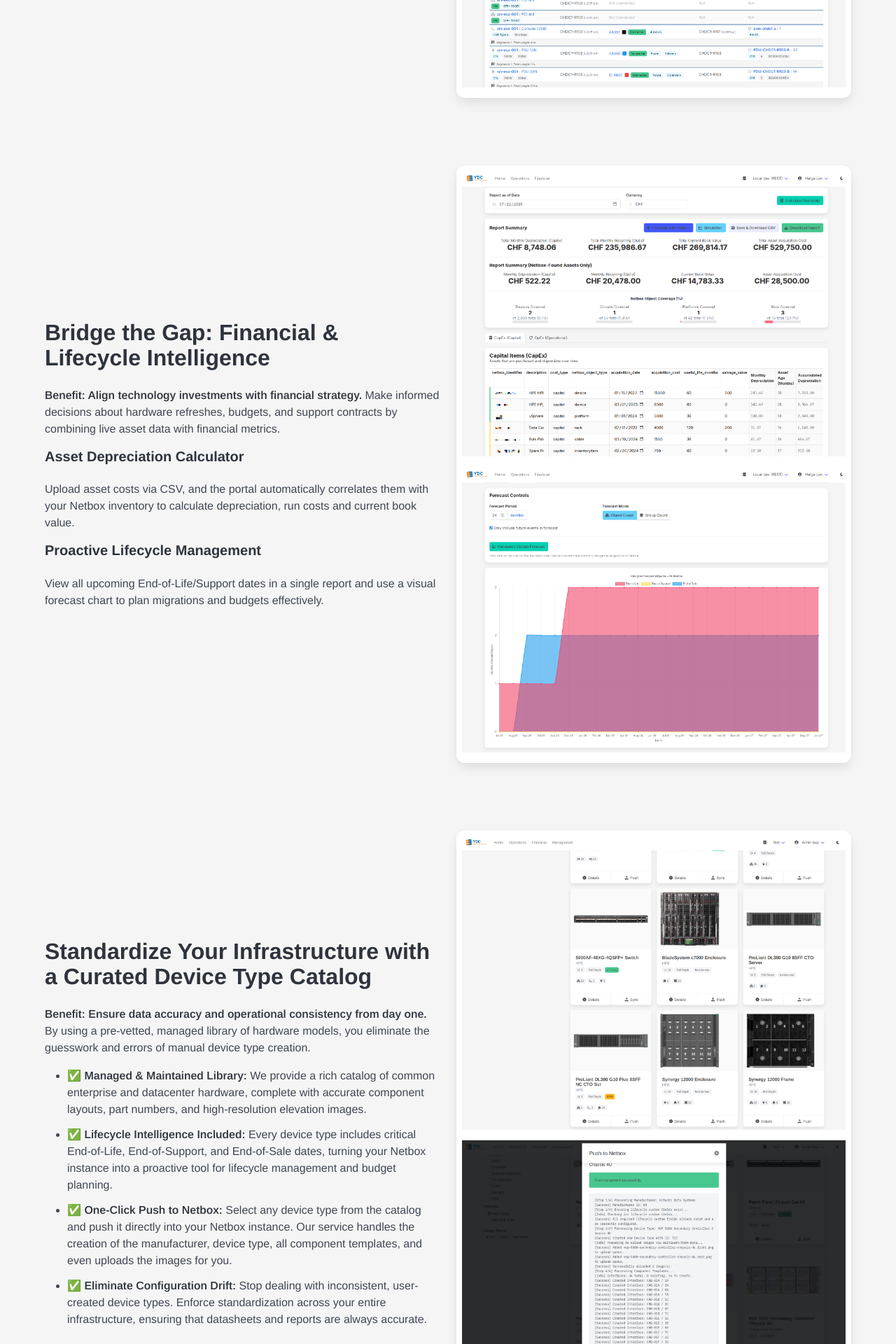
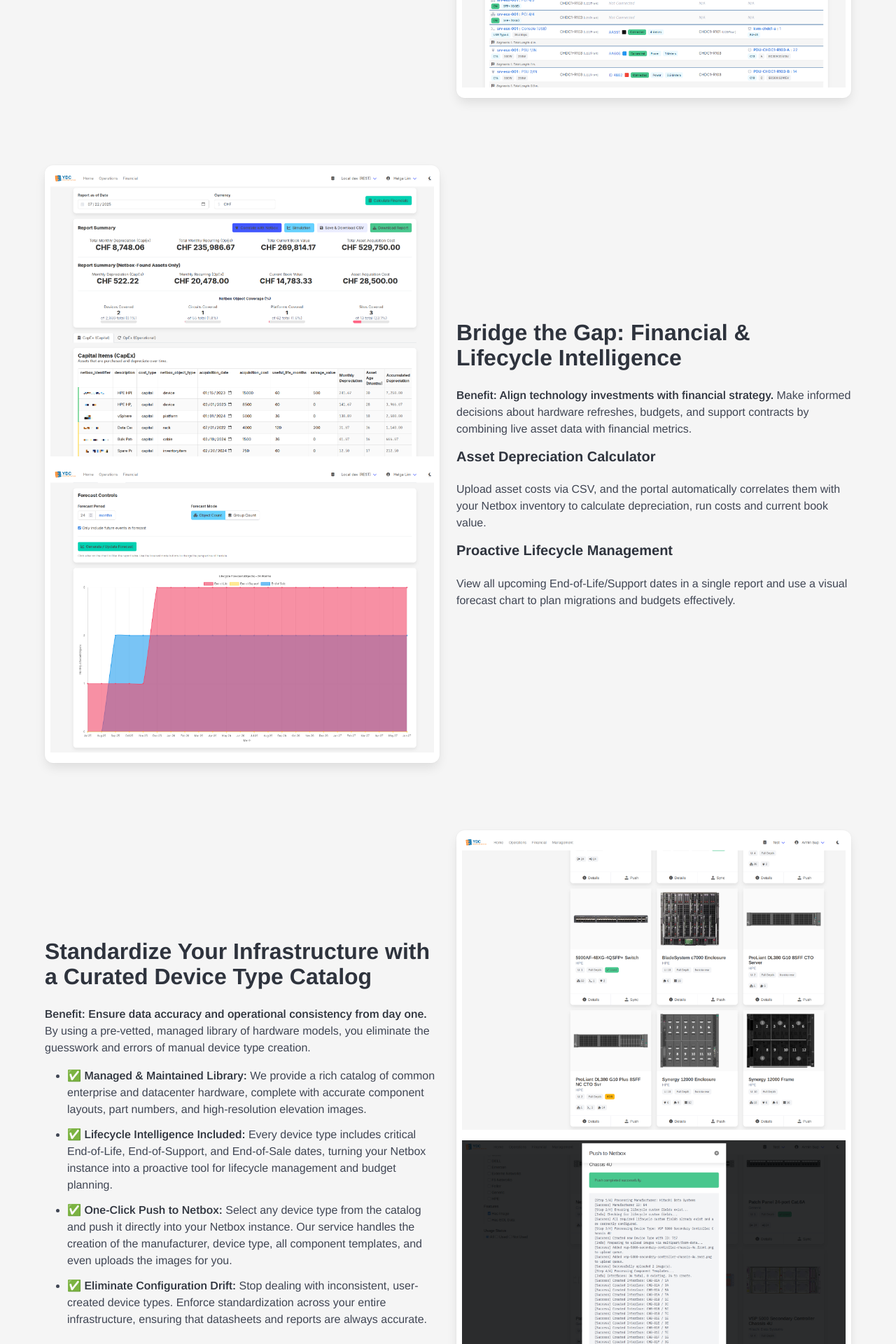
Before and after one commit to ydata-ch/ydata-ch, a Jekyll site: the page built from index.md, in a window 1280 px wide. Shown: the part 3114-5034 px from the top of the page at 70% size. Built offline with Jekyll 4.4.1, drawn with Linux system fonts in a browser that asks for light colours; nearby versions of some CDN libraries.

Commit message:
Revert ordering

```diff
--- a/_includes/sections/credibility.html
+++ b/_includes/sections/credibility.html
@@ -2,7 +2,12 @@
 <section class="section">
   <div class="container">
     <div class="columns is-vcentered">
-      <div class="column is-6 is-offset-1-tablet is-order-2-tablet">
+      <div class="column is-5 has-text-centered">
+        <figure class="image">
+          <img src="{{ '/assets/img/logo.svg' | relative_url }}" alt="{{ site.company_name }} Logo" />
+        </figure>
+      </div>
+      <div class="column is-6 is-offset-1">
         <h2 class="title is-2">Built by Experts, For Experts</h2>
         <p class="subtitle is-4">The ydata Netbox Portal isn't just a product; it's a reflection of our deep, hands-on expertise in datacenter operations and services, combined with customer demand. We built it because we live the challenges it solves every day.</p>
         <ul class="mt-4">
@@ -11,11 +16,6 @@
           <li class="mb-2"><strong>Secure &amp; Modern:</strong> Built on a robust, performant stack.</li>
         </ul>
       </div>
-      <div class="column is-5 has-text-centered is-order-1-tablet">
-        <figure class="image">
-          <img src="{{ '/assets/img/logo.svg' | relative_url }}" alt="{{ site.company_name }} Logo" />
-        </figure>
-      </div>
     </div>
   </div>
 </section>
--- a/_includes/sections/feature-financial.html
+++ b/_includes/sections/feature-financial.html
@@ -2,7 +2,13 @@
 <section class="section">
   <div class="container">
     <div class="columns is-vcentered">
-      <div class="column is-6 is-order-2-tablet">
+      <div class="column is-6">
+        <figure class="box p-2">
+          <img src="{{ '/assets/img/depreciation.png' | relative_url }}" alt="Asset Depreciation tool" />
+          <img src="{{ '/assets/img/lifecycleforecast.png' | relative_url }}" alt="Lifecycle Forecast chart" class="mt-2" />
+        </figure>
+      </div>
+      <div class="column is-6">
         <h3 class="title is-3">Bridge the Gap: Financial &amp; Lifecycle Intelligence</h3>
         <p class="mb-4"><strong>Benefit: Align technology investments with financial strategy.</strong> Make informed decisions about hardware refreshes, budgets, and support contracts by combining live asset data with financial metrics.</p>
         <h4 class="title is-5 mt-4">Asset Depreciation Calculator</h4>
@@ -10,12 +16,6 @@
         <h4 class="title is-5 mt-4">Proactive Lifecycle Management</h4>
         <p>View all upcoming End-of-Life/Support dates in a single report and use a visual forecast chart to plan migrations and budgets effectively.</p>
       </div>
-      <div class="column is-6 is-order-1-tablet">
-        <figure class="box p-2">
-          <img src="{{ '/assets/img/depreciation.png' | relative_url }}" alt="Asset Depreciation tool" />
-          <img src="{{ '/assets/img/lifecycleforecast.png' | relative_url }}" alt="Lifecycle Forecast chart" class="mt-2" />
-        </figure>
-      </div>
     </div>
   </div>
 </section>
--- a/_includes/sections/feature-reporting.html
+++ b/_includes/sections/feature-reporting.html
@@ -2,7 +2,13 @@
 <section class="section">
   <div class="container">
     <div class="columns is-vcentered">
-      <div class="column is-6 is-order-2-tablet">
+      <div class="column is-6">
+        <figure class="box p-2">
+          <img src="{{ '/assets/img/monthlyreport.png' | relative_url }}" alt="Monthly Report dashboard" />
+          <img src="{{ '/assets/img/changelog.png' | relative_url }}" alt="Changelog Explorer" class="mt-2" />
+        </figure>
+      </div>
+      <div class="column is-6">
         <h3 class="title is-3">Gain Clarity: Actionable Reporting &amp; Dashboards</h3>
         <p class="mb-4"><strong>Benefit: Understand the *what*, *who*, and *why* behind infrastructure changes.</strong> Go beyond raw logs to identify trends, enhance accountability, and track growth.</p>
         <h4 class="title is-5 mt-4">Advanced Changelog Explorer</h4>
@@ -10,12 +16,6 @@
         <h4 class="title is-5 mt-4">Automated Monthly Reports</h4>
         <p>Generate a comprehensive, one-click report showing key activity, top users, and the net change (additions vs. deletions) for your critical assets.</p>
       </div>
-      <div class="column is-6 is-order-1-tablet">
-        <figure class="box p-2">
-          <img src="{{ '/assets/img/monthlyreport.png' | relative_url }}" alt="Monthly Report dashboard" />
-          <img src="{{ '/assets/img/changelog.png' | relative_url }}" alt="Changelog Explorer" class="mt-2" />
-        </figure>
-      </div>
     </div>
   </div>
 </section>
```
